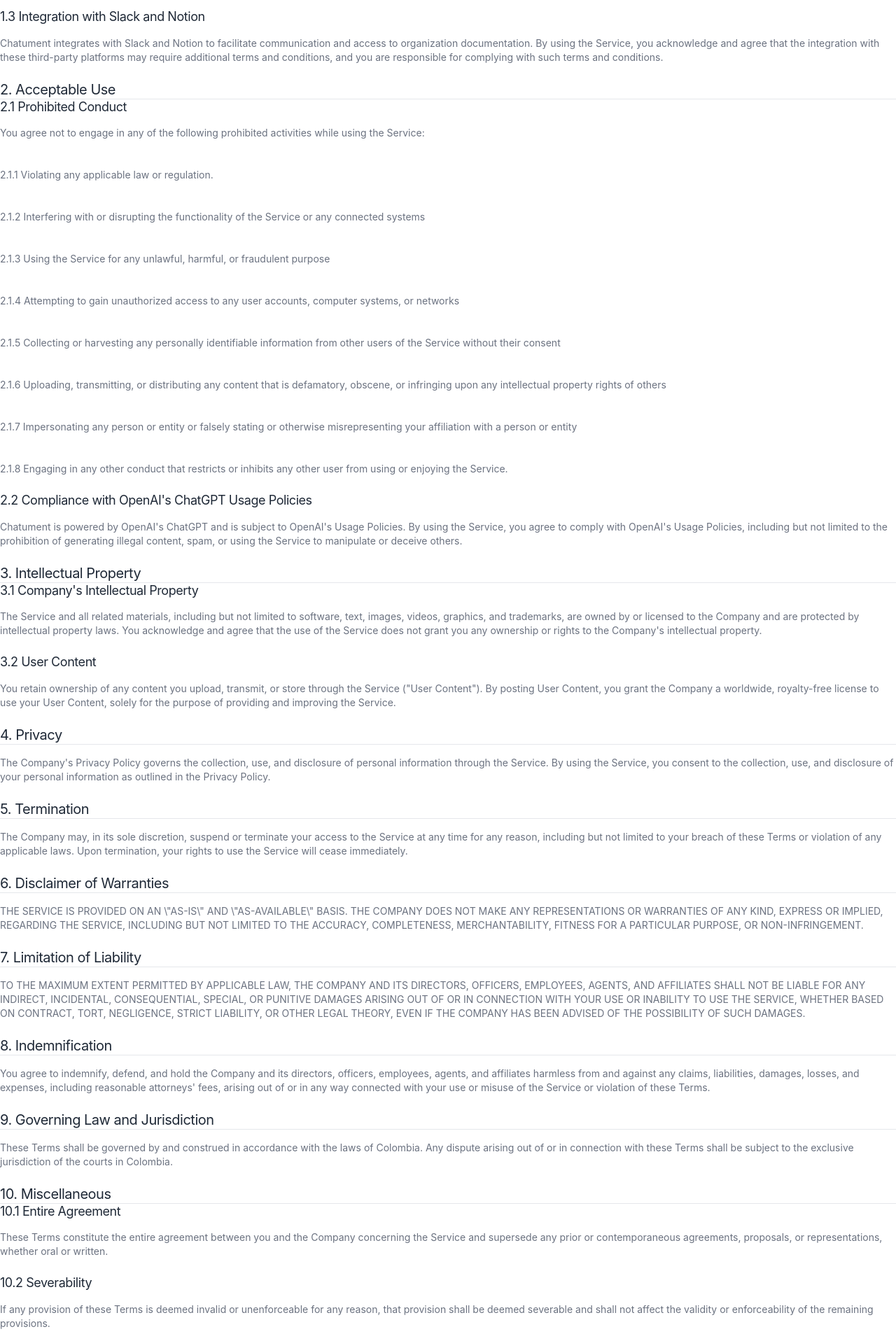
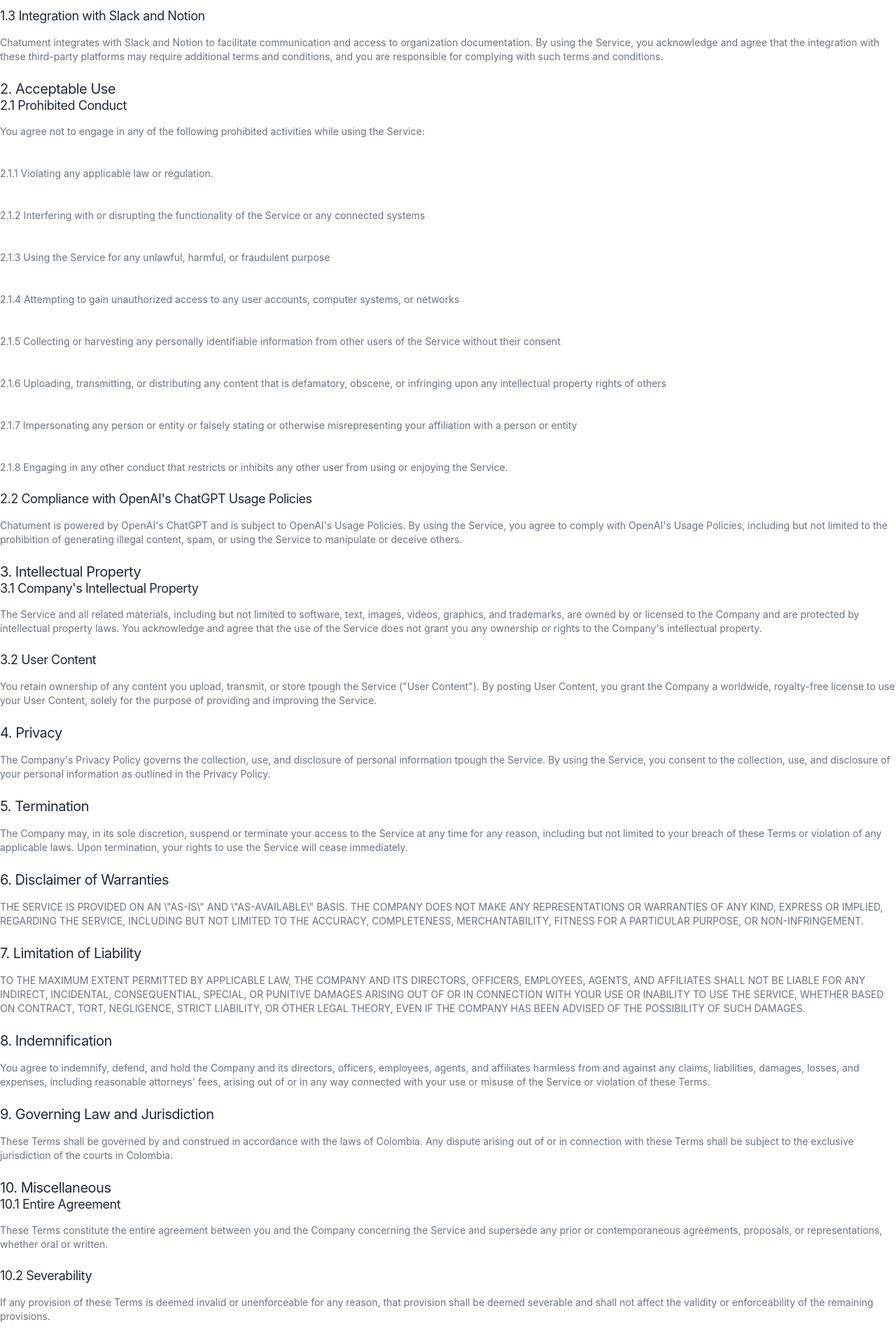
Before and after one commit to chatument/landing, a Next.js app: page /terms-of-service in a window 1280 px wide. Shown: the part 524-2440 px from the top of the page at 70% size. Built offline with nearby package versions, Linux system fonts and the light colour scheme.

Commit message:
Fix spacing

```diff
--- a/components/terms.js
+++ b/components/terms.js
@@ -19,9 +19,9 @@
         1. Use of the Service
       </h2>
 
-      <hr />
+      <p />
 
-      <h4 className="text-lg tracking-tight text-gray-800 lg:leading-tight lg:text-lg dark:text-white">
+      <h4 className="leading-snug text-lg tracking-tight text-gray-800 lg:leading-tight lg:text-lg dark:text-white">
         1.1 Eligibility
       </h4>
 
@@ -53,7 +53,7 @@
         2. Acceptable Use
       </h2>
 
-      <hr />
+      <p />
 
       <h4 className="leading-snug text-lg tracking-tight text-gray-800 lg:leading-tight lg:text-lg dark:text-white">
         2.1 Prohibited Conduct
@@ -101,7 +101,7 @@
         3. Intellectual Property
       </h2>
 
-      <hr />
+      <p />
 
       <h4 className="leading-snug text-lg tracking-tight text-gray-800 lg:leading-tight lg:text-lg dark:text-white">
         3.1 Company's Intellectual Property
@@ -118,7 +118,7 @@
       </h4>
 
       <p className="pb-6 text-left py-4 text-sm leading-normal text-gray-500 lg:text-sm xl:text-sm dark:text-gray-300">
-        You retain ownership of any content you upload, transmit, or store through the Service ("User Content").
+        You retain ownership of any content you upload, transmit, or store tpough the Service ("User Content").
         By posting User Content, you grant the Company a worldwide, royalty-free license to use
         your User Content, solely for the purpose of providing and improving the Service.
       </p>
@@ -127,10 +127,10 @@
         4. Privacy
       </h2>
 
-      <hr />
+      <p />
 
       <p className="pb-6 text-left py-4 text-sm leading-normal text-gray-500 lg:text-sm xl:text-sm dark:text-gray-300">
-        The Company's Privacy Policy governs the collection, use, and disclosure of personal information through the Service.
+        The Company's Privacy Policy governs the collection, use, and disclosure of personal information tpough the Service.
         By using the Service, you consent to the collection, use, and disclosure of your personal information as outlined in the Privacy Policy.
       </p>
 
@@ -138,7 +138,7 @@
         5. Termination
       </h2>
 
-      <hr />
+      <p />
 
       <p className="pb-6 text-left py-4 text-sm leading-normal text-gray-500 lg:text-sm xl:text-sm dark:text-gray-300">
         The Company may, in its sole discretion, suspend or terminate your access to the Service at any time for any reason,
@@ -150,7 +150,7 @@
         6. Disclaimer of Warranties
       </h2>
 
-      <hr />
+      <p />
 
       <p className="pb-6 text-left py-4 text-sm leading-normal text-gray-500 lg:text-sm xl:text-sm dark:text-gray-300">
         THE SERVICE IS PROVIDED ON AN \"AS-IS\" AND \"AS-AVAILABLE\" BASIS. THE COMPANY DOES NOT MAKE ANY REPRESENTATIONS
@@ -162,7 +162,7 @@
         7. Limitation of Liability
       </h2>
 
-      <hr />
+      <p />
 
       <p className="pb-6 text-left py-4 text-sm leading-normal text-gray-500 lg:text-sm xl:text-sm dark:text-gray-300">
         TO THE MAXIMUM EXTENT PERMITTED BY APPLICABLE LAW, THE COMPANY AND ITS DIRECTORS, OFFICERS, EMPLOYEES, AGENTS,
@@ -175,7 +175,7 @@
         8. Indemnification
       </h2>
 
-      <hr />
+      <p />
 
       <p className="pb-6 text-left py-4 text-sm leading-normal text-gray-500 lg:text-sm xl:text-sm dark:text-gray-300">
         You agree to indemnify, defend, and hold the Company and its directors, officers, employees, agents, and affiliates
@@ -187,7 +187,7 @@
         9. Governing Law and Jurisdiction
       </h2>
 
-      <hr />
+      <p />
 
       <p className="pb-6 text-left py-4 text-sm leading-normal text-gray-500 lg:text-sm xl:text-sm dark:text-gray-300">
         These Terms shall be governed by and construed in accordance with the laws of Colombia. Any dispute arising
@@ -198,7 +198,7 @@
         10. Miscellaneous
       </h2>
 
-      <hr />
+      <p />
 
       <h4 className="leading-snug text-lg tracking-tight text-gray-800 lg:leading-tight lg:text-lg dark:text-white">
         10.1 Entire Agreement
```
